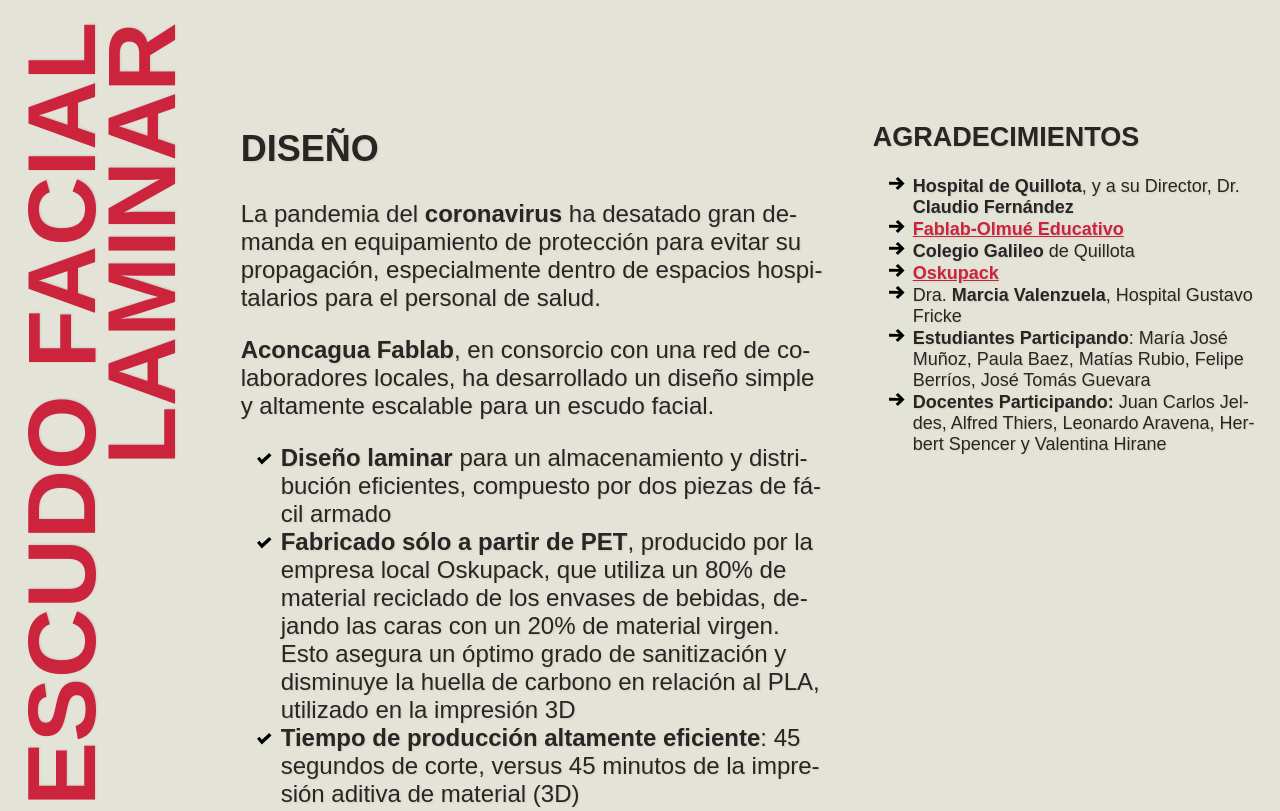
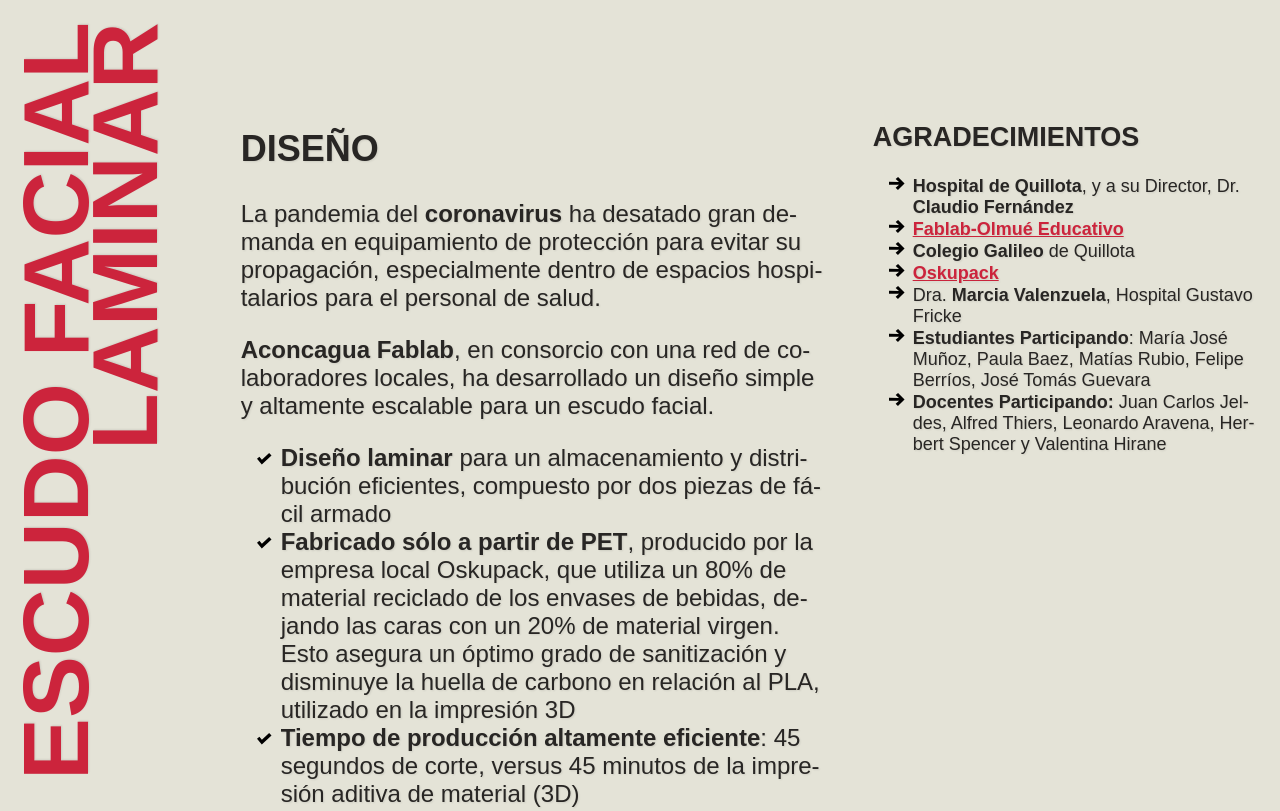
Before and after one commit to aconcagua-fablab/escudo-facial, a plain HTML site: page index.html in a window 1280 px wide. Shown: the top 811 px of the page. Drawn offline with Linux system fonts and the light colour scheme; a web font is replaced by a local one.

Commit message:
ajuste tipográfico del encbezado

```diff
--- a/css/style.css
+++ b/css/style.css
@@ -50,8 +50,8 @@ h1 {
     writing-mode: vertical-rl;
     text-align: right;
     transform: rotate(180deg);
-    font-size: 6rem;
-    line-height: 5rem;
+    font-size: 5.8rem;
+    line-height: 4.33rem;
 }
 
 h2 {
```
